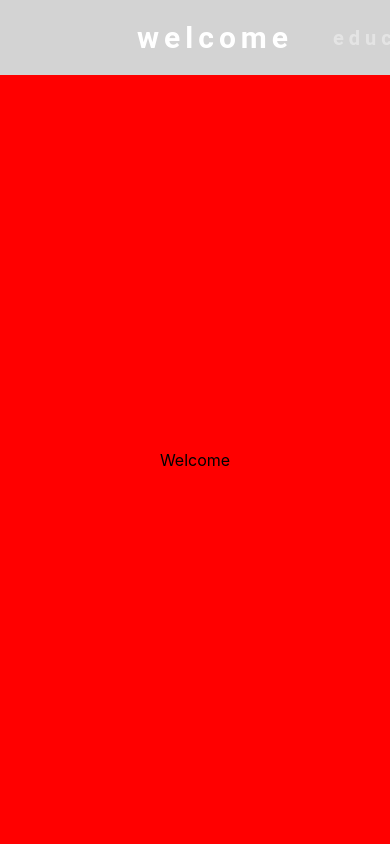
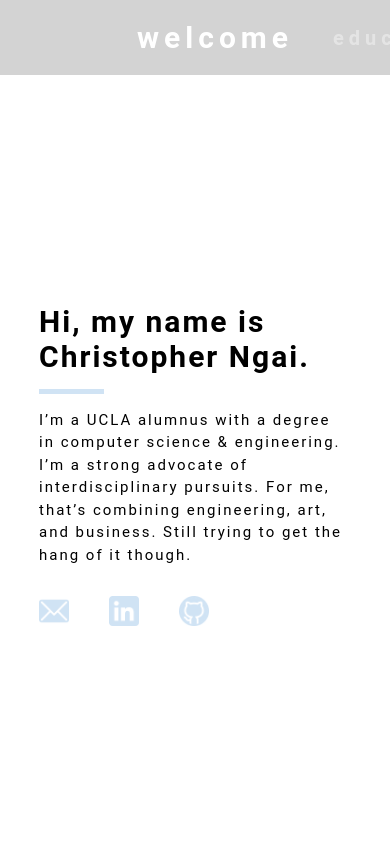
Before and after one commit to cngai/portfolio, a React (Create React App) app: page / in a window 390 px wide. Shown: the top 844 px of the page. Built offline with nearby package versions, Linux system fonts and the light colour scheme.

Commit message:
MOBILE: finished welcome page

```diff
--- a/src/mobile/MobileCoding.js
+++ b/src/mobile/MobileCoding.js
@@ -11,7 +11,7 @@ class MobileCoding extends Component {
     }
 
     render() {
-        let { height } = this.props;
+        const { height } = this.props;
 
         return (
             <CodingContainer height={height} >
--- a/src/mobile/MobileContact.js
+++ b/src/mobile/MobileContact.js
@@ -11,7 +11,8 @@ class MobileContact extends Component {
     }
 
     render() {
-        let { height } = this.props;
+        const { height } = this.props;
+
         return (
             <ContactContainer height={height} >
                 <div>Contact</div>
--- a/src/mobile/MobileDesign.js
+++ b/src/mobile/MobileDesign.js
@@ -11,7 +11,7 @@ class MobileDesign extends Component {
     }
 
     render() {
-        let { height } = this.props;
+        const { height } = this.props;
 
         return (
             <DesignContainer height={height} >
--- a/src/mobile/MobileEducation.js
+++ b/src/mobile/MobileEducation.js
@@ -11,7 +11,7 @@ class MobileEducation extends Component {
     }
 
     render() {
-        let { height } = this.props;
+        const { height } = this.props;
 
         return (
             <EducationContainer height={height} >
--- a/src/mobile/MobileExperience.js
+++ b/src/mobile/MobileExperience.js
@@ -11,7 +11,7 @@ class MobileExperience extends Component {
     }
 
     render() {
-        let { height } = this.props;
+        const { height } = this.props;
 
         return (
             <ExperienceContainer height={height} >
--- a/src/mobile/MobileWelcome.js
+++ b/src/mobile/MobileWelcome.js
@@ -1,5 +1,9 @@
 import React, { Component } from 'react';
-import styled from 'styled-components';
+import styled, { keyframes } from 'styled-components';
+
+const githubFilled = '/assets/github-filled.png';
+const linkedinFilled = '/assets/linkedin-filled.png';
+const mailFilled = '/assets/mail-filled.png';
 
 class MobileWelcome extends Component {
     constructor(props) {
@@ -11,15 +15,43 @@ class MobileWelcome extends Component {
     }
 
     render() {
-        let { height } = this.props;
+        const { height } = this.props;
 
         return (
-            <WelcomeContainer height={height} >
-                <div>Welcome</div>
+            <WelcomeContainer height={height}>
+                <ContentContainer>
+                    <HeaderText>Hi, my name is <br /> Christopher Ngai.</HeaderText>
+                    <Divider />
+                    <BodyText>
+                        I’m a UCLA alumnus with a degree in computer science & engineering.
+                        I’m a strong advocate of interdisciplinary pursuits. For me, that’s combining
+                        engineering, art, and business. Still trying to get the hang of it though.
+                    </BodyText>
+                    <IconContainer>
+                        <a href={'mailto: cngai1223@gmail.com'}>
+                            <Icon src={mailFilled} />
+                        </a>
+                        <a href={'https://www.linkedin.com/in/ctngai/'} target='_blank'>
+                            <Icon src={linkedinFilled} />
+                        </a>
+                        <a href={'https://github.com/cngai'} target='_blank'>
+                            <Icon src={githubFilled} />
+                        </a>
+                    </IconContainer>
+                </ContentContainer>
             </WelcomeContainer>
         );
     }
 }
+
+const extendDivider = keyframes`
+    0% {
+        width: 0px;
+    }
+    100% {
+        width: 65px;
+    }
+`;
 
 const WelcomeContainer = styled.div`
     display: flex;
@@ -27,11 +59,57 @@ const WelcomeContainer = styled.div`
     flex-direction: column;
     justify-content: center;
     align-items: center;
-    background-color: red;
+    background-color: #ffffff;
 
     ${({ height }) => `
         height: ${height}px;
     `}
 `;
 
+const BodyText = styled.p`
+    @import url('https://fonts.googleapis.com/css?family=Roboto:700&display=swap');
+    font-family: 'Roboto', sans-serif;
+    font-size: 15px;
+    color: #000000;
+    letter-spacing: 2px;
+    line-height: 1.5;
+    margin: 15px 0 15px 0;
+`;
+
+const ContentContainer = styled.div`
+    display: flex;
+    width: 80%;
+    flex-direction: column;
+`;
+
+const Divider = styled.div`
+	width: 65px;
+	height: 0;
+	border-top: 5px solid #D0E3F4;
+    animation: ${extendDivider} ease 0.4s;
+`;
+
+const HeaderText = styled.p`
+    @import url('https://fonts.googleapis.com/css?family=Roboto:700&display=swap');
+    font-weight: 700;
+    font-family: 'Roboto', sans-serif;
+    font-size: 30px;
+    color: #000000;
+    letter-spacing: 2px;
+    margin: 15px 0 15px 0;
+`;
+
+const Icon = styled.img`
+    height: 30px;
+    margin: 0 40px 0 0;
+`;
+
+const IconContainer = styled.div`
+    display: flex;
+    flex-direction: row;
+    justify-content: flex-start;
+    align-items: center;
+    margin: 15px 0 0 0;
+`;
+
 export default MobileWelcome;
```
